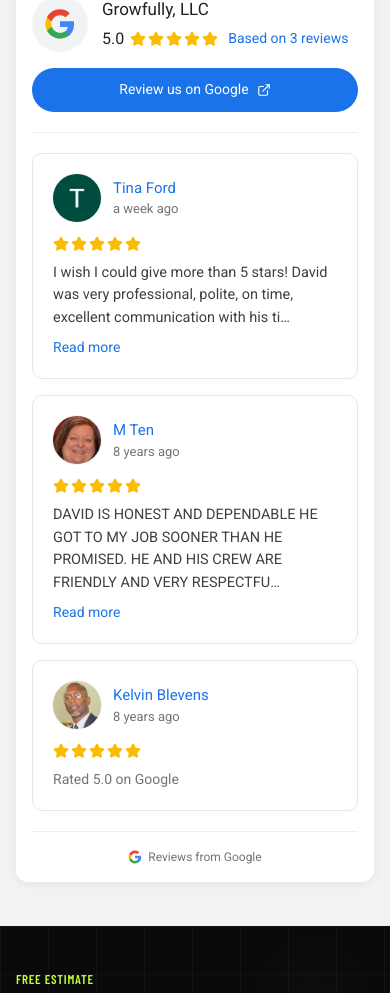
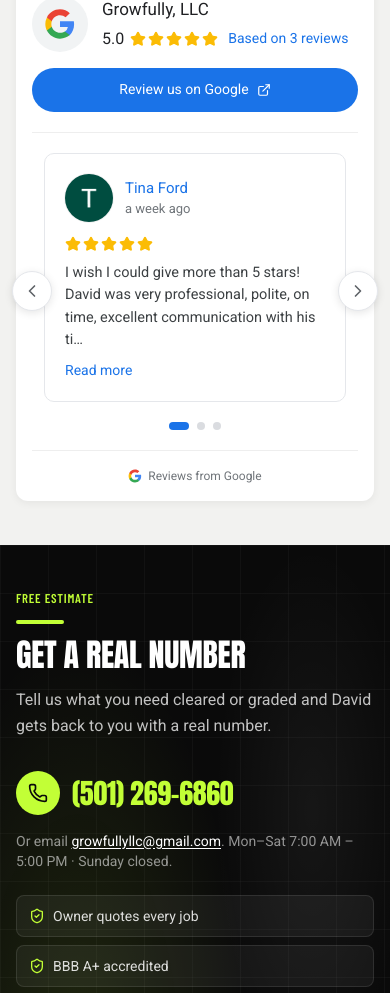
Before and after one commit to C0dex-ui/groundtruth-works, a React (Vite) app: page / in a window 390 px wide. Shown: the part 10217-11210 px from the top of the page. Built offline with nearby package versions, Linux system fonts and the light colour scheme.

Commit message:
Add testimonials slider arrows with 3-card desktop layout.
Trustindex-style prev/next pagination and dots; show 1/2/3 cards by breakpoint.

```diff
--- a/src/components/Testimonials.tsx
+++ b/src/components/Testimonials.tsx
@@ -1,5 +1,5 @@
-import { ExternalLink, Star } from 'lucide-react'
-import { useState } from 'react'
+import { ChevronLeft, ChevronRight, ExternalLink, Star } from 'lucide-react'
+import { useCallback, useEffect, useState } from 'react'
 import { COMPANY, RATINGS, TESTIMONIALS } from '../data/content'
 
 /** Trustindex grid cards typically clamp longer bodies behind Read more. */
@@ -108,7 +108,6 @@ function TrustindexCard({
 
   return (
     <article className="ti-card flex h-full min-w-0 flex-col rounded-[10px] border border-[#e5e7eb] bg-white p-5">
-      {/* Header row */}
       <header className="flex items-center gap-3">
         <ReviewerAvatar name={review.name} photo={review.photo} />
         <div className="min-w-0">
@@ -121,12 +120,10 @@ function TrustindexCard({
         </div>
       </header>
 
-      {/* Stars */}
       <div className="mt-3.5">
         <Stars rating={review.rating} />
       </div>
 
-      {/* Body */}
       {shown ? (
         <div className="mt-2.5 flex flex-1 flex-col">
           <p className="font-body text-[14.5px] leading-[1.55] text-[#3c4043]">{shown}</p>
@@ -149,11 +146,54 @@ function TrustindexCard({
   )
 }
 
+function useVisibleCount() {
+  const [count, setCount] = useState(1)
+
+  useEffect(() => {
+    const update = () => {
+      const w = window.innerWidth
+      if (w >= 1024) setCount(3)
+      else if (w >= 640) setCount(2)
+      else setCount(1)
+    }
+    update()
+    window.addEventListener('resize', update)
+    return () => window.removeEventListener('resize', update)
+  }, [])
+
+  return Math.min(count, TESTIMONIALS.length)
+}
+
 /**
- * Trustindex-style Google Reviews widget (Grid + Light).
+ * Trustindex-style Google Reviews widget (Slider + Light).
  * Real reviews only — https://maps.app.goo.gl/deo5VoXM6QLw8BsdA
  */
 export function Testimonials() {
+  const visibleCount = useVisibleCount()
+  const total = TESTIMONIALS.length
+  const maxIndex = Math.max(0, total - visibleCount)
+  const [index, setIndex] = useState(0)
+
+  // Keep index in range when viewport changes
+  useEffect(() => {
+    setIndex((i) => Math.min(i, maxIndex))
+  }, [maxIndex])
+
+  const canPaginate = total > visibleCount
+
+  const prev = useCallback(() => {
+    if (!canPaginate) return
+    setIndex((i) => (i <= 0 ? maxIndex : i - 1))
+  }, [canPaginate, maxIndex])
+
+  const next = useCallback(() => {
+    if (!canPaginate) return
+    setIndex((i) => (i >= maxIndex ? 0 : i + 1))
+  }, [canPaginate, maxIndex])
+
+  // Card width percent of track (each card = 100/visibleCount of viewport)
+  const cardPct = 100 / visibleCount
+
   return (
     <section
       id="testimonials"
@@ -171,7 +211,7 @@ export function Testimonials() {
 
         {/* Trustindex widget shell */}
         <div className="ti-widget rounded-[12px] bg-white p-4 shadow-[0_2px_8px_rgb(0_0_0/0.06)] sm:p-5 lg:p-6">
-          {/* Summary header — Trustindex “with badge” pattern */}
+          {/* Summary header */}
           <div className="ti-header mb-5 flex flex-col gap-4 border-b border-[#eee] pb-5 sm:mb-6 sm:flex-row sm:items-center sm:justify-between sm:pb-5">
             <div className="flex min-w-0 items-center gap-3.5">
               <span className="inline-flex h-14 w-14 shrink-0 items-center justify-center rounded-full bg-[#f1f3f4]">
@@ -209,11 +249,76 @@ export function Testimonials() {
             </a>
           </div>
 
-          {/* Trustindex Grid layout */}
-          <div className="ti-grid grid gap-4 sm:grid-cols-2 lg:grid-cols-3 lg:gap-5">
-            {TESTIMONIALS.map((review) => (
-              <TrustindexCard key={review.name + review.relativeTime} review={review} />
-            ))}
+          {/* Slider with pagination arrows */}
+          <div className="ti-slider relative">
+            {/* Prev arrow */}
+            <button
+              type="button"
+              onClick={prev}
+              disabled={!canPaginate}
+              aria-label="Previous reviews"
+              className="ti-arrow absolute left-0 top-1/2 z-10 flex h-10 w-10 -translate-x-1/2 -translate-y-1/2 items-center justify-center rounded-full border border-[#e5e7eb] bg-white text-[#5f6368] shadow-[0_2px_8px_rgb(0_0_0/0.1)] transition-colors hover:border-[#1a73e8] hover:text-[#1a73e8] disabled:pointer-events-none disabled:opacity-30 sm:-translate-x-3 lg:-translate-x-4"
+            >
+              <ChevronLeft className="h-5 w-5" aria-hidden />
+            </button>
+
+            {/* Next arrow */}
+            <button
+              type="button"
+              onClick={next}
+              disabled={!canPaginate}
+              aria-label="Next reviews"
+              className="ti-arrow absolute right-0 top-1/2 z-10 flex h-10 w-10 translate-x-1/2 -translate-y-1/2 items-center justify-center rounded-full border border-[#e5e7eb] bg-white text-[#5f6368] shadow-[0_2px_8px_rgb(0_0_0/0.1)] transition-colors hover:border-[#1a73e8] hover:text-[#1a73e8] disabled:pointer-events-none disabled:opacity-30 sm:translate-x-3 lg:translate-x-4"
+            >
+              <ChevronRight className="h-5 w-5" aria-hidden />
+            </button>
+
+            <div className="overflow-hidden px-1">
+              <div
+                className="flex transition-transform duration-400 ease-out"
+                style={{
+                  transform: `translateX(-${index * cardPct}%)`,
+                  // smooth cubic-ish
+                  transitionTimingFunction: 'cubic-bezier(0.22, 1, 0.36, 1)',
+                  transitionDuration: '400ms',
+                }}
+              >
+                {TESTIMONIALS.map((review) => (
+                  <div
+                    key={review.name + review.relativeTime}
+                    className="min-w-0 shrink-0 px-2"
+                    style={{ width: `${cardPct}%` }}
+                  >
+                    <TrustindexCard review={review} />
+                  </div>
+                ))}
+              </div>
+            </div>
+
+            {/* Dot pagination */}
+            {canPaginate && (
+              <div
+                className="mt-5 flex items-center justify-center gap-2"
+                role="tablist"
+                aria-label="Review pages"
+              >
+                {Array.from({ length: maxIndex + 1 }, (_, i) => (
+                  <button
+                    key={i}
+                    type="button"
+                    role="tab"
+                    aria-selected={i === index}
+                    aria-label={`Show reviews page ${i + 1}`}
+                    onClick={() => setIndex(i)}
+                    className={`h-2 rounded-full transition-all ${
+                      i === index
+                        ? 'w-5 bg-[#1a73e8]'
+                        : 'w-2 bg-[#dadce0] hover:bg-[#9aa0a6]'
+                    }`}
+                  />
+                ))}
+              </div>
+            )}
           </div>
 
           {/* Trustindex footer attribution strip (minimal) */}
```
